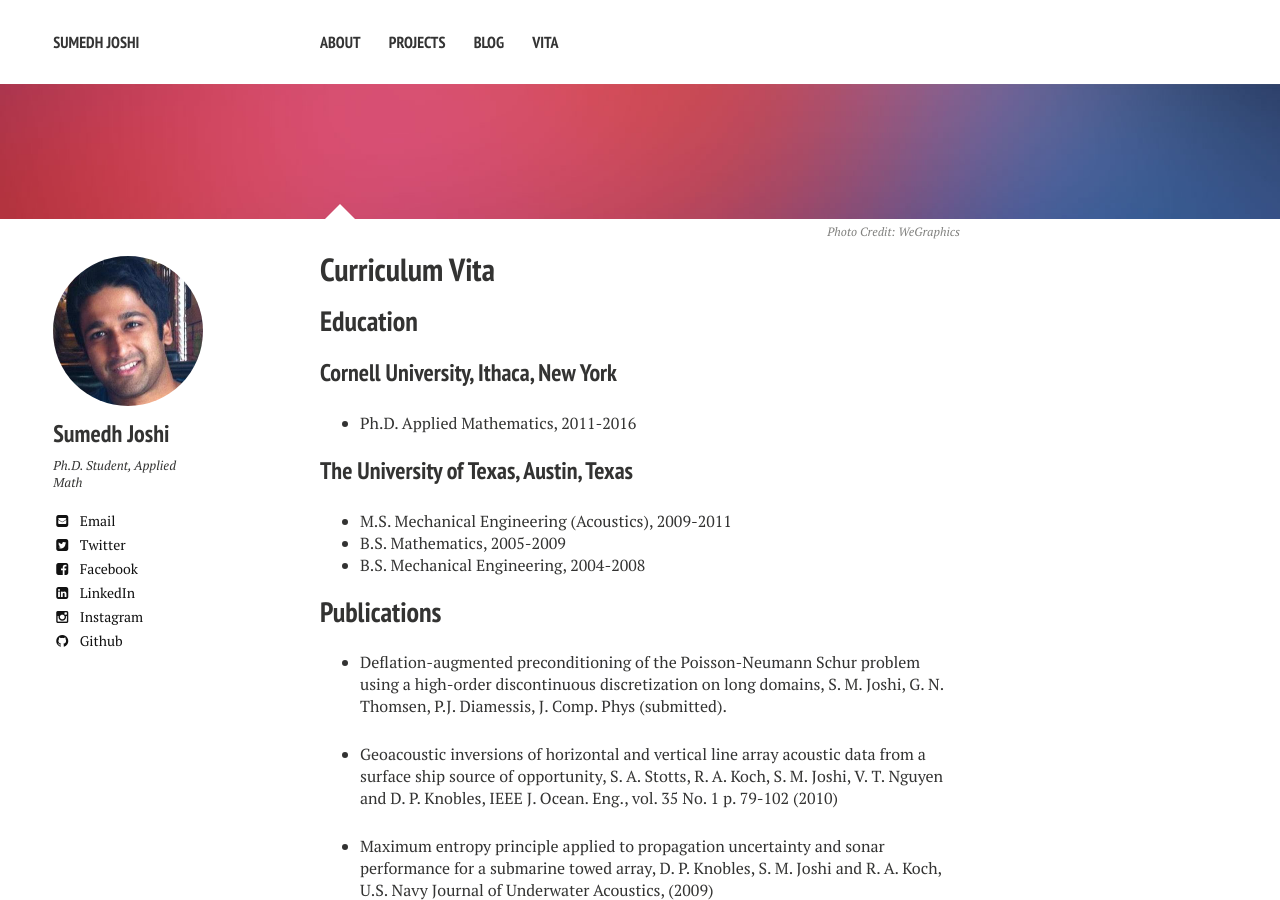
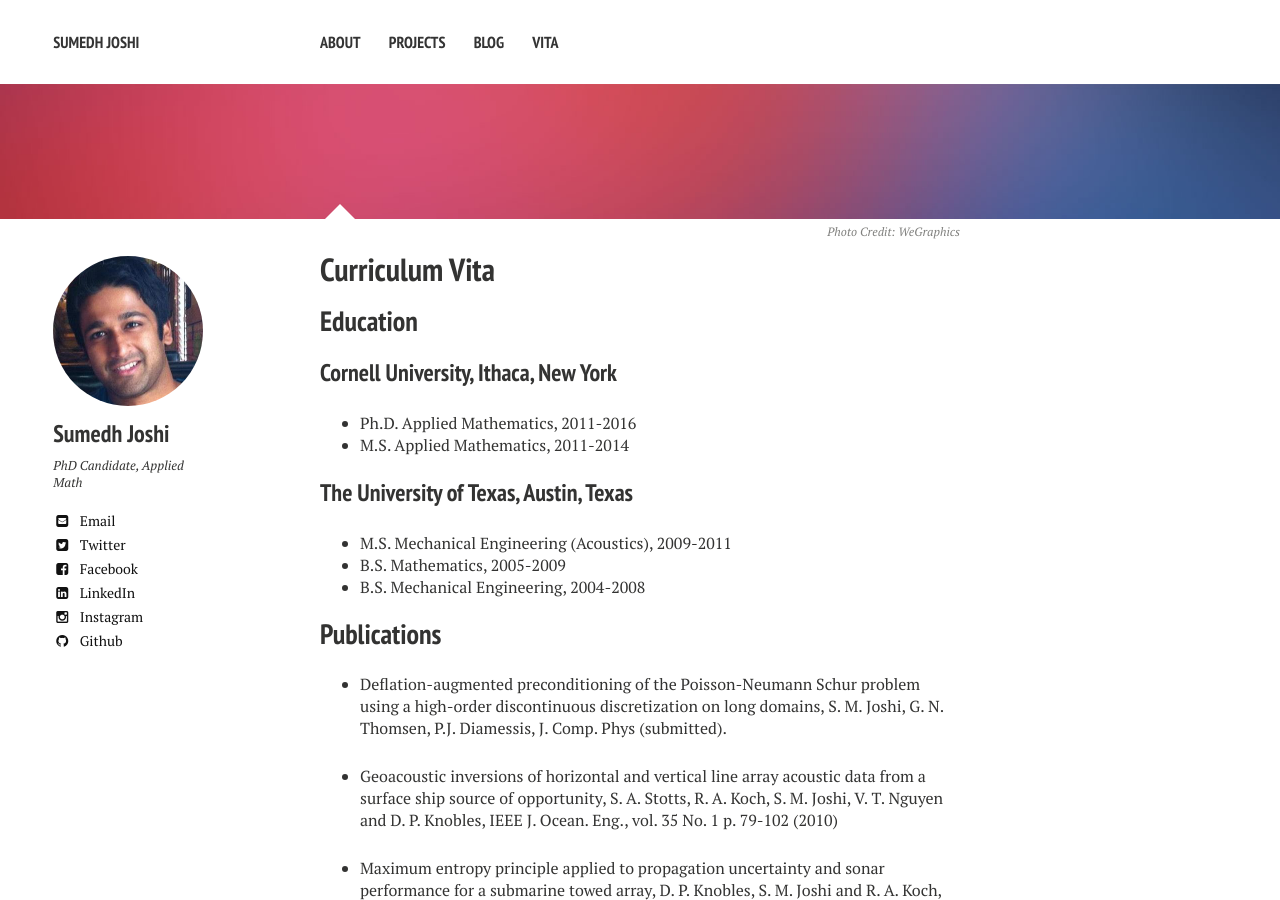
Before and after one commit to aledlie/Homage, a Jekyll site: the page built from vita/index.md, in a window 1280 px wide and 900 px high. Built offline with Jekyll 4.4.1, drawn with Linux system fonts in a browser that asks for light colours; nearby versions of some CDN libraries.

Commit message:
Updated vita to reflect masters in applied mathematics.

```diff
--- a/_config.yml
+++ b/_config.yml
@@ -28,7 +28,7 @@ kramdown:
 owner:
   name: Sumedh Joshi
   avatar: bio-photo.jpg
-  bio: "Ph.D. Student, Applied Math"
+  bio: "PhD Candidate, Applied Math"
   email: sumedh.m.joshi@gmail.com
   disqus-shortname: sumedhjoshi
   twitter: SumedhJoshiUT
--- a/vita/index.md
+++ b/vita/index.md
@@ -14,6 +14,7 @@ image:
 ###Cornell University, Ithaca, New York
 
 * Ph.D. Applied Mathematics, 2011-2016
+* M.S. Applied Mathematics, 2011-2014
 
 ###The University of Texas, Austin, Texas
 
```
Also changed, not shown: 3 other files.
